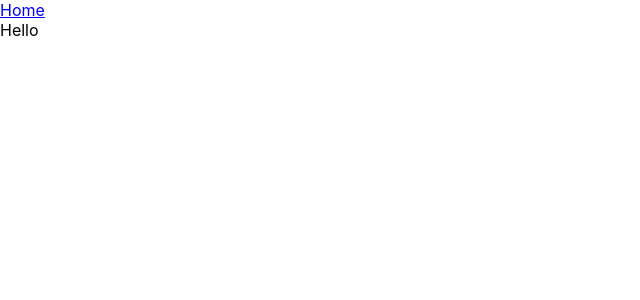
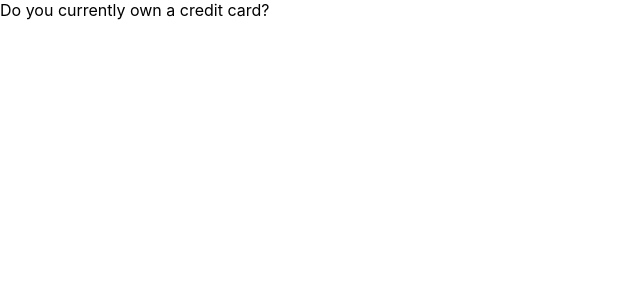
Before and after one commit to kellyliang7/Sprint_4, a React (Create React App) app in the folder frontend/: page / in a window 1280 px wide. Shown: the top 300 px of the page, without its empty margins (0-640 px from the left). Built offline with nearby package versions, Linux system fonts and the light colour scheme.

Commit message:
created buttons

```diff
--- a/frontend/src/App.js
+++ b/frontend/src/App.js
@@ -1,5 +1,6 @@
 import React, { Component } from 'react';
 import NavBar from '../src/nav'
+import Quiz from '../src/quiz'
 import { Switch } from 'react-router-dom'
 import { withRouter } from 'react-router-dom';
 
@@ -11,9 +12,10 @@ class App extends Component {
     return (
       <div className="App">
       <Switch>
-        <NavBar />
+
+        <Quiz />
       </Switch>
-        Hello
+
       </div>
     );
   }
--- a/frontend/src/nav.js
+++ /dev/null
@@ -1,24 +0,0 @@
-import React, { Component } from 'react';
-import { Link } from 'react-router-dom'
-
-/* export const navBar = () => {
-  return (
-    <div>
-      <NavLink>Home</NavLink>
-    </div>
-  )
-}
-
-*/
-
-class NavBar extends Component {
-  render() {
-    return(
-      <div>
-        <Link to="/home">Home</Link>
-      </div>
-    )
-  }
-}
-
-export default NavBar
--- a/frontend/src/quiz.js
+++ b/frontend/src/quiz.js
@@ -5,7 +5,8 @@ class Quiz extends Component  {
     render() {
         return(
             <div>
-                //create a form tag here
+                Do you currently own a credit card?
+
             </div>
         )
     }
--- a/frontend/src/styles.css
+++ b/frontend/src/styles.css
@@ -0,0 +1,16 @@
+body {
+    padding: 20px;
+}
+
+button {
+    margin-top: 20px;
+    line-height: 60px;
+    font-weight: bold;
+    padding: 0 40px;
+    background: salmon;
+    border: none;
+}
+
+button:hover {
+    background:lightsalmon;
+}
```
Also changed, not shown: frontend/package.json (line endings or trailing spaces).
